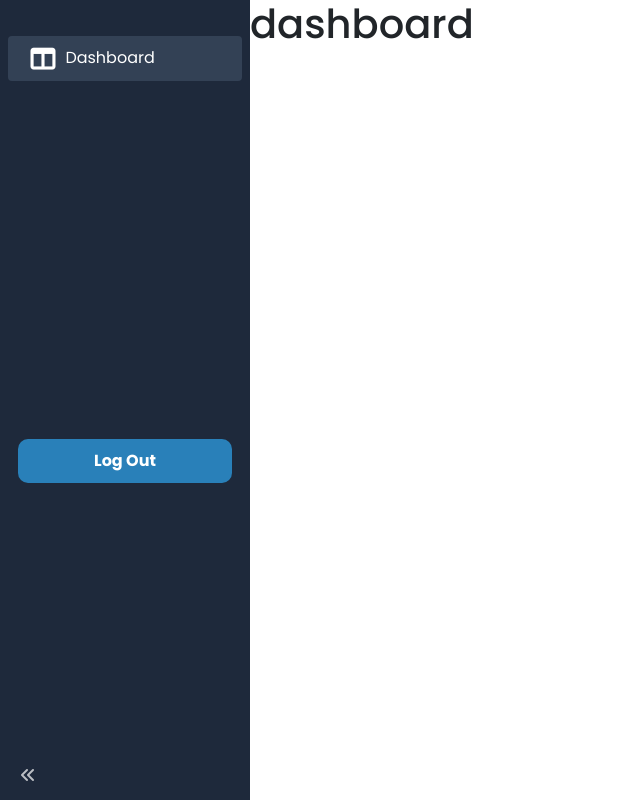
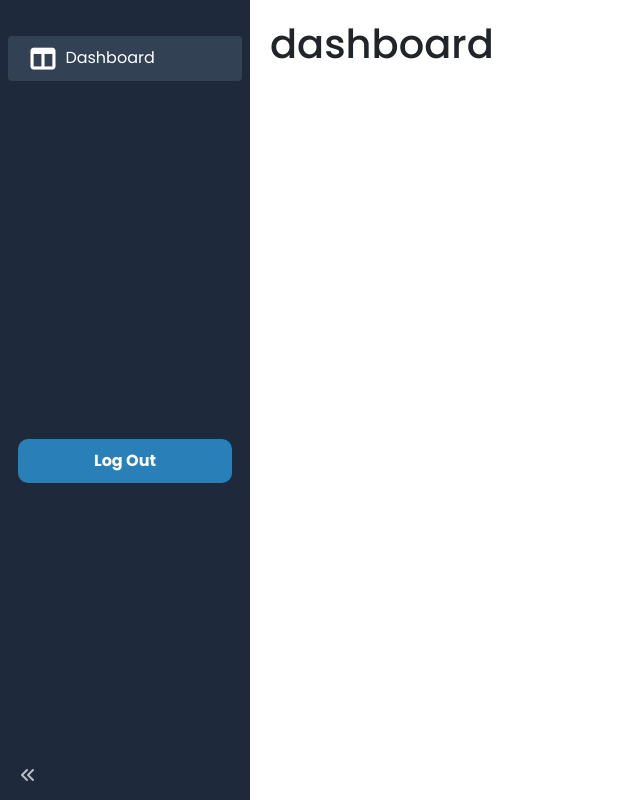
Before and after one commit to YoussefLMT/E-commerce-Frontend-Vue, a Vue app: page /dashboard in a window 1280 px wide. Shown: the whole page, without its empty margins (0-640 px from the left). Built offline with nearby package versions, Linux system fonts and the light colour scheme; sample sign-in values are in the browser's storage.

Commit message:
a modification

```diff
--- a/src/views/DashboardView.vue
+++ b/src/views/DashboardView.vue
@@ -25,5 +25,8 @@ export default {
 </script>
 
 <style scoped>
-
+.dashboard {
+    padding: 20px;
+    transition: 0.3s ease;
+}
 </style>
```
